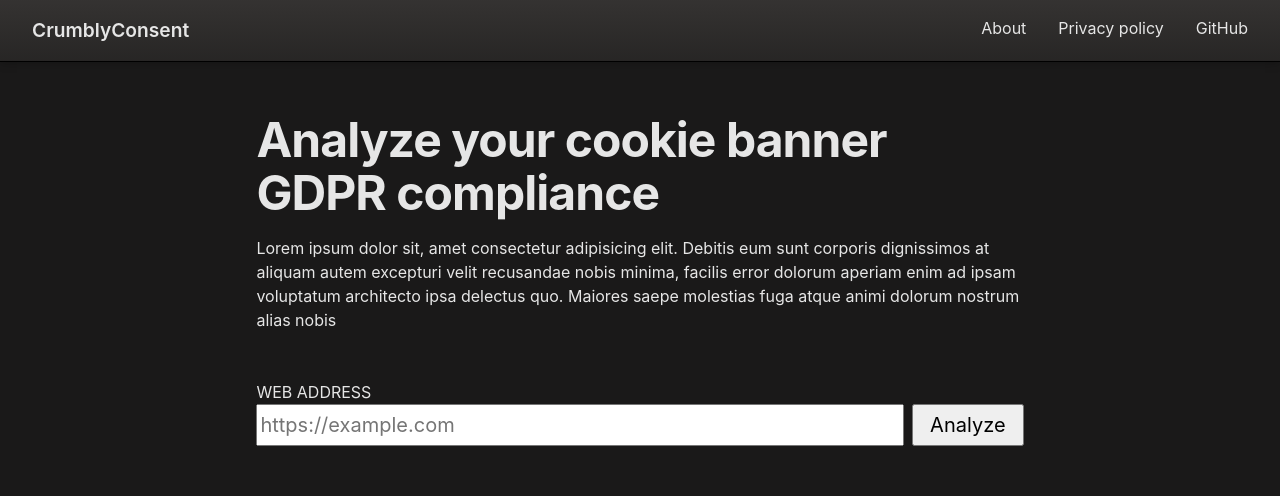
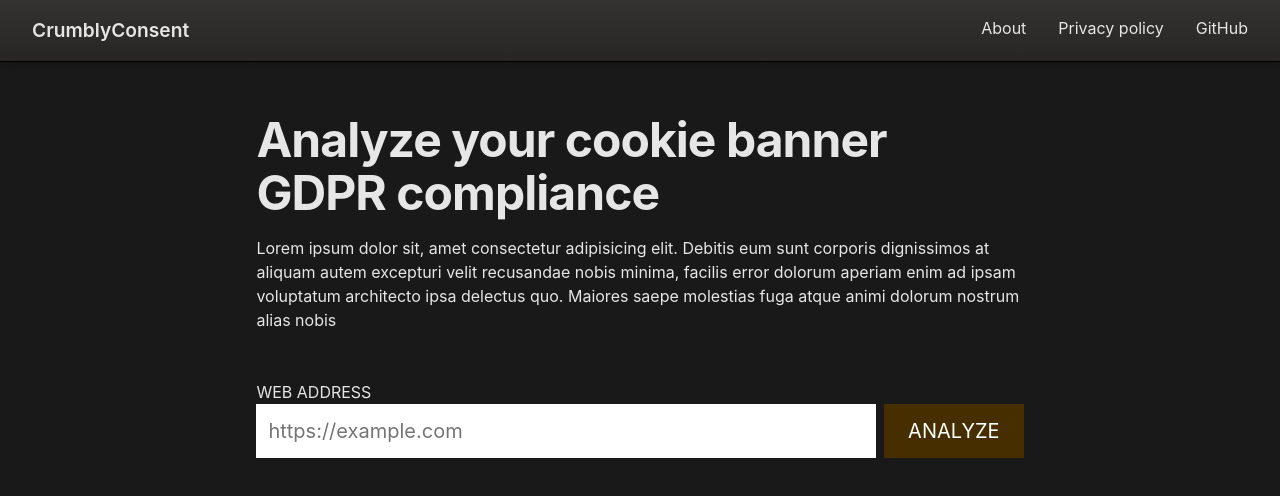
Before and after one commit to MarcusOtter/cookiemonsters, a SvelteKit app: page / in a window 1280 px wide. Shown: the top 496 px of the page. Built offline with nearby package versions, Linux system fonts and the light colour scheme.

Commit message:
Improve button a little bit maybe

```diff
--- a/src/routes/+page.svelte
+++ b/src/routes/+page.svelte
@@ -1,7 +1,7 @@
 <script lang="ts">
 	import type AnalysisResult from "$lib/AnalysisResult";
 
-	let result: AnalysisResult;
+	let result: AnalysisResult | undefined;
 	let isLoading = false;
 	let url = "";
 
@@ -9,6 +9,7 @@
 		if (isLoading) return;
 
 		isLoading = true;
+		result = undefined;
 
 		const urlSearchParams = new URLSearchParams({ url });
 		const response = await fetch(`/api/analysis?${urlSearchParams}`, {
@@ -31,7 +32,7 @@
 	<form on:submit|preventDefault={analyze}>
 		<label for="url">Web address</label>
 		<div class="inputs">
-			<input id="url" bind:value={url} placeholder="https://example.com" required pattern=".*\..*" />
+			<input id="url" bind:value={url} placeholder="https://example.com" required />
 			<button disabled={isLoading}>Analyze</button>
 		</div>
 	</form>
@@ -77,11 +78,22 @@
 
 	.inputs input {
 		flex: 1;
+		padding: 8px 12px;
+		border: none;
 	}
 
 	.inputs button {
-		padding: 4px 16px;
+		padding: 12px 24px;
 		margin-inline-start: 8px;
+		text-transform: uppercase;
+		background-color: hsl(39, 97%, 14%);
+		border: none;
+		color: white;
+	}
+
+	.inputs button:hover {
+		background-color: hsl(39, 97%, 18%);
+		cursor: pointer;
 	}
 
 	h2 {
```
